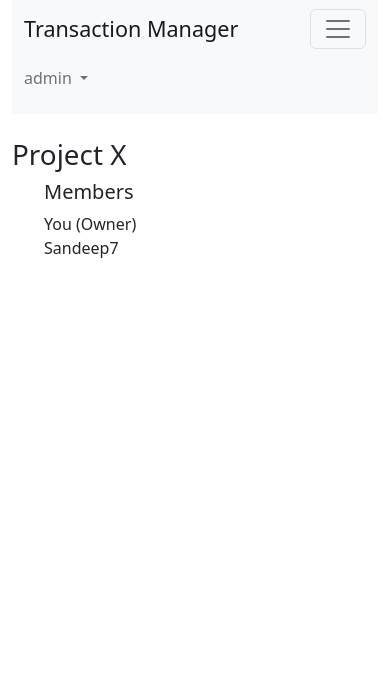
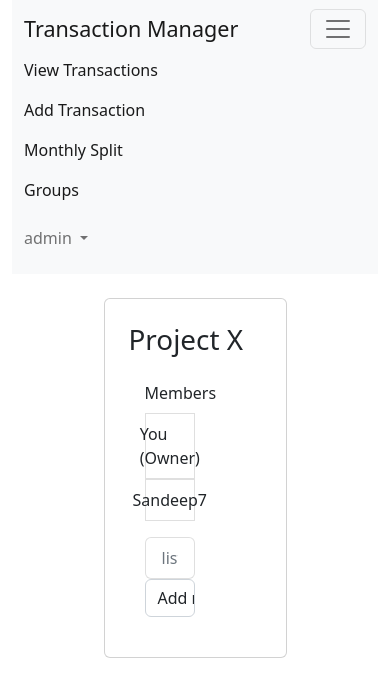
Before and after one commit to SandeepK1729/tm, a Django app: page /group/2 in a window 390 px wide, after a click that opens the changed part. Shown: the top 697 px of the page. Run offline with Django 4.2, Linux system fonts and the light colour scheme; a user stored in the database is signed in; data comes from the database, SQL or seed files in the repository; both versions use the stored data as it was after the commit; some libraries are stand-ins or nearby versions.

Commit message:
done with verson 1.2 of project TM

```diff
--- a/core/forms.py
+++ b/core/forms.py
@@ -12,8 +12,6 @@ class UserCreationForm(UserCreationForm):
     def save(self, commit=True):
         user = super().save(commit=False)
         user.set_password(self.cleaned_data["password1"])
-        user.is_staff = user.user_type in ["admin", "faculty"]
-        print(user.is_staff)
 
         if commit:
             user.save()
--- a/group/admin.py
+++ b/group/admin.py
@@ -1,5 +1,6 @@
 from django.contrib import admin
 
-from .models import Group
+from .models import Group, Transaction
 
 admin.site.register(Group)
+admin.site.register(Transaction)
--- a/group/urls.py
+++ b/group/urls.py
@@ -4,5 +4,12 @@ from .                  import views
 urlpatterns = [
     path('groups', views.groups_view, name = "groups"),
     path('group/<int:id>', views.group_view, name = "group"),
+    path('group/<int:id>/remove_member/<str:username>', views.remove_group_member, name = "remove group member"),
 
+    path('group/<int:id>/transactions', views.group_transactions_view, name = "transactions"),
+    path('group/<int:id>/transactions/add', views.add_group_transaction_view, name = "add transaction"),
+
+    path('group/<int:id>/api/transactions', views.api_group_transactions_view, name = "transactions api"),
+
+    path('group/<int:id>/monthly_split', views.group_transactions_monthly_split, name = "transactions monthly split"),
 ]
--- a/group/views.py
+++ b/group/views.py
@@ -1,8 +1,12 @@
-from django.shortcuts               import render, HttpResponse
+from django.shortcuts               import render, HttpResponse, redirect
 from django.contrib.auth.decorators import login_required
+from django.core                    import serializers
 
-from .models                        import Group
+from .models                        import Group, Transaction
 from .decorators                    import group_member_login_required
+
+from core.models                    import User
+from datetime                       import date
 
 @login_required
 def groups_view(request):
@@ -11,6 +15,171 @@ def groups_view(request):
 @login_required
 @group_member_login_required
 def group_view(request, group):
-    return render(request, "pages/group.html", {
+    context = {
+        'group' : group,
+        'not_exist' : [],
+        'already_exist' : [],
+        'added' : [],
+    }
+
+    if request.method == "POST":
+        usernames = [username.strip() for username in request.POST.get("username", '').split(',')]
+
+        for username in usernames:
+            user = None
+            try:
+                user = User.objects.get(username = username)
+            except Exception as e:
+                if user is None:
+                    context['not_exist'].append(username)
+
+            else:
+                if user in group.get_members:
+                    context['already_exist'].append(username)
+                else:
+                    group.add_member(user)
+                    context['added'].append(username)
+
+
+        contexts = [
+            f"{', '.join(context['not_exist'])} {'is' if len(context['not_exist']) == 1 else 'are'} not exist"                  if len(context['not_exist']) != 0       else "",
+            f"{', '.join(context['already_exist'])} {'is' if len(context['already_exist']) == 1 else 'are'} already in group"   if len(context['already_exist']) != 0   else "",
+            f"{', '.join(context['added'])} {'is' if len(context['added']) == 1 else 'are'} added to group"                     if len(context['added']) != 0           else "",
+        ]
+        context['message'] = ", ".join(filter(lambda x : x != "", contexts))
+
+    return render(request, "pages/group.html", context)
+
+@login_required
+@group_member_login_required
+def remove_group_member(request, group, username):
+    try:
+        user = User.objects.get(username = username)
+
+        if user == request.user or request.user == group.created_by:
+            user.groups.remove(group)
+    except Exception as e:
+        pass
+
+    return redirect(f'/group/{group.id}')
+
+@login_required
+@group_member_login_required
+def group_transactions_view(request, group):
+    return render(request, 'pages/transactions.html', {
         'group' : group,
     })
+
+@login_required
+@group_member_login_required
+def add_group_transaction_view(request, group):
+    return render(request, 'pages/add_transaction.html', {
+        'group' : group,
+    })
+
+def api_group_transactions_view(request, id):
+    group = Group.objects.get(id = id)
+
+    if request.method == "POST":
+
+        transaction = Transaction(
+            transaction_for = request.POST.get("for"),
+            by              = User.objects.get(username = request.POST.get("by")),
+            to              = request.POST.get("to"),
+            of_group        = group,
+            amount          = request.POST.get("amount"),
+        )
+        transaction.save()
+
+        return redirect(f"/group/{group.id}/transactions")
+
+    try:
+
+        # fetch transactions and return
+        transactions = Transaction.objects.filter(of_group = group)
+
+        # date based filtering on transactions
+        # start point
+        start_point = request.GET.get('start_date', '*')
+
+        if start_point != "*":
+            start_point = date(*[int(x) for x in start_point.split('-')])
+            transactions = transactions.filter(on__gte=start_point)
+
+        # stop point
+        stop_point  = request.GET.get('stop_date', '*')
+
+        if stop_point != "*":
+            stop_point = date(*[int(x) for x in stop_point.split('-')])
+            transactions = transactions.filter(on__lte=stop_point)
+
+
+        # user filter
+        username = request.GET.get('username', '*')
+
+        if username != "*":
+            user = User.objects.get(username = username)
+            transactions = transactions.filter(by = user)
+
+        json = serializers.serialize("json", transactions, use_natural_foreign_keys=True)
+        return HttpResponse(json)
+
+    except Exception as e:
+        print(e, end = "\n" * 3)
+        return HttpResponse("")
+
+@login_required
+@group_member_login_required
+def group_transactions_monthly_split(request, group):
+    pass
+
+@login_required
+@group_member_login_required
+def group_transactions_monthly_split(request, group):
+
+    # fetch transactions and return
+    transactions = Transaction.objects.filter(of_group = group)
+
+    # date based filtering on transactions
+    # start point
+    start_point = request.GET.get('start_point', '*')
+    start_date  = start_point if start_point != "*" else (date.today().strftime("%Y-%m-%d")[:-2] + "01")
+
+    if start_point != "*":
+        start_point = date(*[int(x) for x in start_point.split('-')])
+        transactions = transactions.filter(on__gte=start_point)
+
+    # stop point
+    stop_point  = request.GET.get('stop_point', '*')
+    stop_date   = stop_point if stop_point != "*" else date.today().strftime("%Y-%m-%d")
+
+    if stop_point != "*":
+        stop_point = date(*[int(x) for x in stop_point.split('-')])
+        transactions = transactions.filter(on__lte=stop_point)
+
+    members = { member.username : 0 for member in group.get_members }
+    total_amount = 0
+    for transaction in transactions:
+        members[transaction.by.username] += transaction.amount
+        total_amount += transaction.amount
+
+    each_person_contribution = total_amount / len(members)
+
+    rows = []
+    for member, spend in members.items():
+        rows.append([
+            member,
+            spend,
+            0 if each_person_contribution >  spend else spend - each_person_contribution,
+            0 if each_person_contribution <= spend else each_person_contribution - spend,
+        ])
+
+
+    return render(request, 'pages/transactions_split.html', {
+        'rows' : rows,
+        'split': each_person_contribution,
+        'total': total_amount,
+        'start_point' : start_date,
+        'stop_point' : stop_date,
+        'group' : group,
+    })
--- a/transaction_manager/templates/base.html
+++ b/transaction_manager/templates/base.html
@@ -1,6 +1,6 @@
 {% load static %}
 <!DOCTYPE html>
-<html lang="en">
+<html lang="en" data-bs-theme="dark">
 <head>
     <meta charset="UTF-8">
     <meta http-equiv="X-UA-Compatible" content="IE=edge">
@@ -11,16 +11,36 @@
     <link rel="icon" type="image/x-icon" href="{% static 'img/logo.jpg' %}" />
 
 
-    <link href="https://cdn.jsdelivr.net/npm/bootstrap@5.2.1/dist/css/bootstrap.min.css" rel="stylesheet" integrity="sha384-iYQeCzEYFbKjA/T2uDLTpkwGzCiq6soy8tYaI1GyVh/UjpbCx/TYkiZhlZB6+fzT" crossorigin="anonymous">
+    <link
+        href="https://cdn.jsdelivr.net/npm/bootstrap@5.2.1/dist/css/bootstrap.min.css"
+        rel="stylesheet"
+        integrity="sha384-iYQeCzEYFbKjA/T2uDLTpkwGzCiq6soy8tYaI1GyVh/UjpbCx/TYkiZhlZB6+fzT"
+        crossorigin="anonymous"
+    >
+    <link
+        rel="stylesheet"
+        href="https://cdnjs.cloudflare.com/ajax/libs/font-awesome/6.4.0/css/fontawesome.min.css"
+        integrity="sha512-SgaqKKxJDQ/tAUAAXzvxZz33rmn7leYDYfBP+YoMRSENhf3zJyx3SBASt/OfeQwBHA1nxMis7mM3EV/oYT6Fdw=="
+        crossorigin="anonymous"
+        referrerpolicy="no-referrer"
+    />
+    {% comment %} <link
+        href="https://cdn.jsdelivr.net/npm/bootstrap@5.3.0-alpha3/dist/css/bootstrap.min.css"
+        rel="stylesheet"
+        integrity="sha384-KK94CHFLLe+nY2dmCWGMq91rCGa5gtU4mk92HdvYe+M/SXH301p5ILy+dN9+nJOZ"
+        crossorigin="anonymous"
+    > {% endcomment %}
+
     <style>
         .asteriskField {
             display: none;
         }
 
+        {% block style %}{% endblock style %}
     </style>
     {% block head %}{% endblock %}
 </head>
-<body class="container">
+<body class="container" style="background-color: white;">
     {% if not remove_navbar %}
         {% include 'nav.html' %}
     {% endif %}
@@ -30,6 +50,10 @@
     {% endblock %}
 
     <script src="https://cdn.jsdelivr.net/npm/bootstrap@5.2.1/dist/js/bootstrap.bundle.min.js" integrity="sha384-u1OknCvxWvY5kfmNBILK2hRnQC3Pr17a+RTT6rIHI7NnikvbZlHgTPOOmMi466C8" crossorigin="anonymous"></script>
-
+    <script
+        src="https://code.jquery.com/jquery-3.7.0.js"
+        integrity="sha256-JlqSTELeR4TLqP0OG9dxM7yDPqX1ox/HfgiSLBj8+kM="
+        crossorigin="anonymous"
+    ></script>
 </body>
 </html>
--- a/transaction_manager/templates/nav.html
+++ b/transaction_manager/templates/nav.html
@@ -13,30 +13,39 @@
           <span class="navbar-toggler-icon"></span>
         </button>
       <div class="collapse navbar-collapse" id="navbarSupportedContent">
+        {% if user.is_authenticated %}
           <ul class="navbar-nav me-auto mb-2 mb-lg-0">
-          {% comment %} <li class="nav-item">
-            <a class="nav-link active" aria-current="page" href="{% url 'home' %}">Home</a>
+
+          {% if group %}
+            <li class="nav-item">
+              <a class="nav-link active" aria-current="page" href="{% url 'transactions' group.id %}">View Transactions</a>
             </li>
             <li class="nav-item">
-            <a class="nav-link active" aria-current="page" href="{% url 'about' %}">About</a>
-          </li> {% endcomment %}
-{% comment %}
-          {% if user.is_authenticated and user.user_type != 'student' %}
+              <a class="nav-link active" aria-current="page" href="{% url 'add transaction' group.id %}">Add Transaction</a>
+            </li>
             <li class="nav-item">
-            <a class="nav-link active" aria-current="page" href="{% url 'departments' %}">Departments</a>
+              <a class="nav-link active" aria-current="page" href="{% url 'transactions monthly split' group.id %}">Monthly Split</a>
+            </li>
+            <li class="nav-item">
+              <a class="nav-link active" aria-current="page" href="{% url 'groups' %}">Groups</a>
             </li>
           {% else %}
+            {% comment %} {% if groups %}
+
+              <form method="post">
                 <li class="nav-item">
-            <a class="nav-link active" aria-current="page" href="{% url 'student details' %}">Student Details</a>
+                  <input class="nav-link active" aria-current="page" type="text" class="form-control" name="group_name" id="group_name" placeholder="name" />
                 </li>
                 <li class="nav-item">
-            <a class="nav-link active" aria-current="page" href="{% url 'acadamic info' %}">Acadamic Info</a>
+                  <input class="nav-link active" aria-current="page" type="submit" value="Create Group" class="btn btn-outline-primary">Groups</input>
                 </li>
+              </form>
 
             {% endif %} {% endcomment %}
+          {% endif %}
 
         </ul>
-
+        {% endif %}
 
 				{% if user.is_authenticated %}
 					<ul class="navbar-nav mr-0 mb-2 mb-lg-0">
@@ -47,7 +56,7 @@
 							<ul class="dropdown-menu">
                 <li><a class="dropdown-item" href="{% url 'password_change' %}">Change Password</a></li>
                 {% if user.is_superuser or user.is_staff %}
-                  <li><a class="dropdown-item" href="admin/" target="_blank">Admin panel</a></li>
+                  <li><a class="dropdown-item" href="/admin/" target="_blank">Admin panel</a></li>
                 {% endif %}
 								<!--<li><a href="{% url 'password_reset' %}" class="dropdown-item">Password Reset</a></li>-->
 
--- a/transaction_manager/templates/pages/group.html
+++ b/transaction_manager/templates/pages/group.html
@@ -1,15 +1,49 @@
 {% include '../base.html' %}
 
 {% block body %}
+<div class="align-items-center ">
+    <div class="col-6 mx-auto">
+        <div class="card p-4 col d-flex justify-content-center">
             <h1>{{ group.name }}</h1>
-        <ul>
-            <h5> Members </h5>
+
+            <div  class="card-body ">
+                <div class="card-title"> Members </div>
+                <div class="card-text">
+                    <ul class="list-group">
                         {% for member in group.get_members %}
-                <li>
+                            <div>
+                                <li  class="list-group-item w-50 m-0 d-flex justify-content-center d-inline ">
                                     {% if member == user %} You {% else %} {{ member.username }} {% endif %}
                                     {% if member == group.created_by %} (Owner) {% endif %}
+
+                                    {% comment %} {% if user == group.created_by and member != user %}
+                                        <a class="d-inline w-10 btn btn-secondary" href="{% url 'remove group member' group.id member.username %}">
+                                            X
+                                        </a>
+                                    {% endif %} {% endcomment %}
                                 </li>
+
+                            </div>
                         {% endfor %}
+
+                        {% if user == group.created_by %}
+                            <form method="post">
+                                {% csrf_token %}
+                                <div class=" w-50 mt-0">
+                                    <p class="text-danger"> {{ message }} </p>
+                                    <input type="text" class="text-center form-control list-group-item" name="username" id="username" aria-describedby="helpId" placeholder="list of usernames">
+                                    <span class="input-group-btn" style="width:0px;"></span>
+
+                                    <input class="form-control" type="submit" value="Add member">
+                                </div>
+                            </form>
+                        {% endif %}
+
                     </ul>
+                </div>
+            </div>
+        </div>
+    </div>
+</div>
 
 {% endblock body %}
```
Also changed, not shown: group/models.py (+21 -0 lines), transaction_manager/settings.py (+9 -7 lines), transaction_manager/templates/hell.html (added, +13 -0 lines), transaction_manager/templates/pages/add_transaction.html (added, +50 -0 lines), transaction_manager/templates/pages/groups.html (+10 -2 lines), transaction_manager/templates/pages/transactions.html (added, +106 -0 lines), transaction_manager/templates/pages/transactions_split.html (added, +57 -0 lines), db.sqlite3, group/migrations/0002_transaction.py (added). Lines whose indentation alone changed are shown as unchanged.
